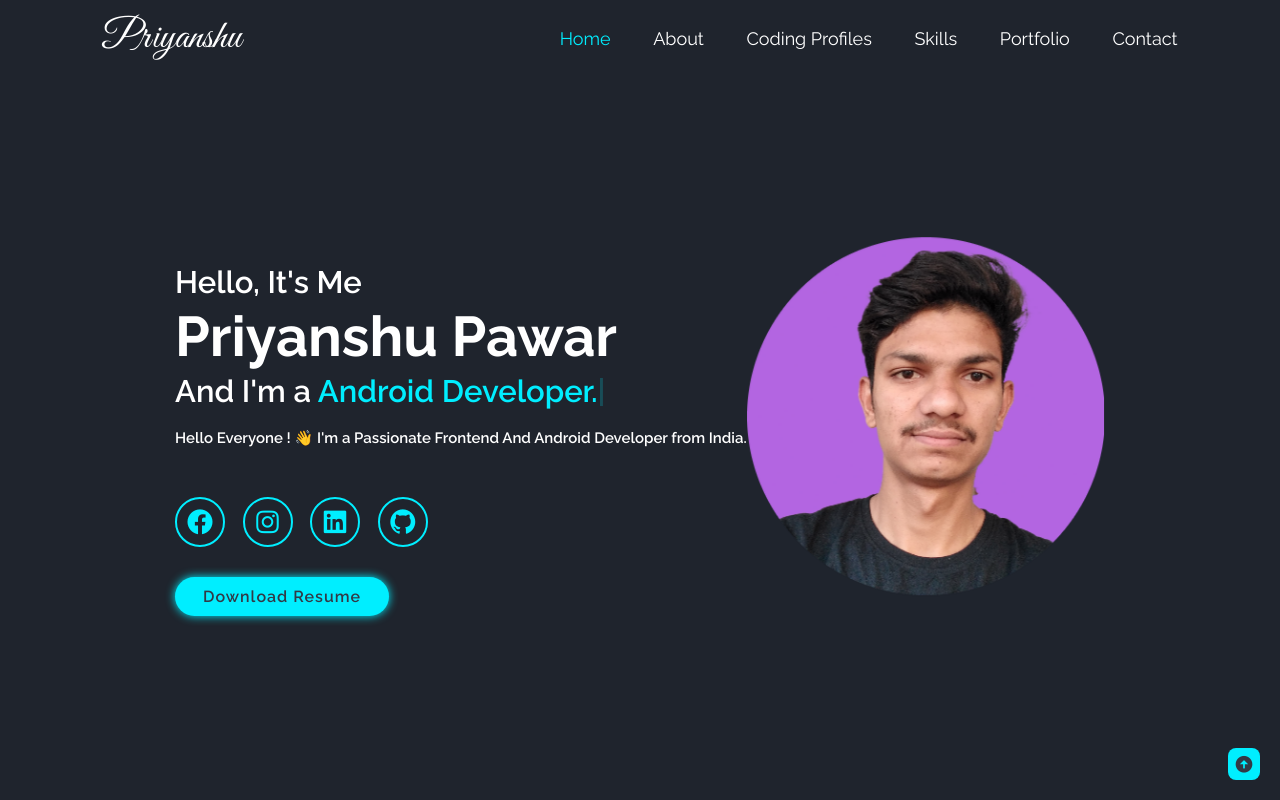
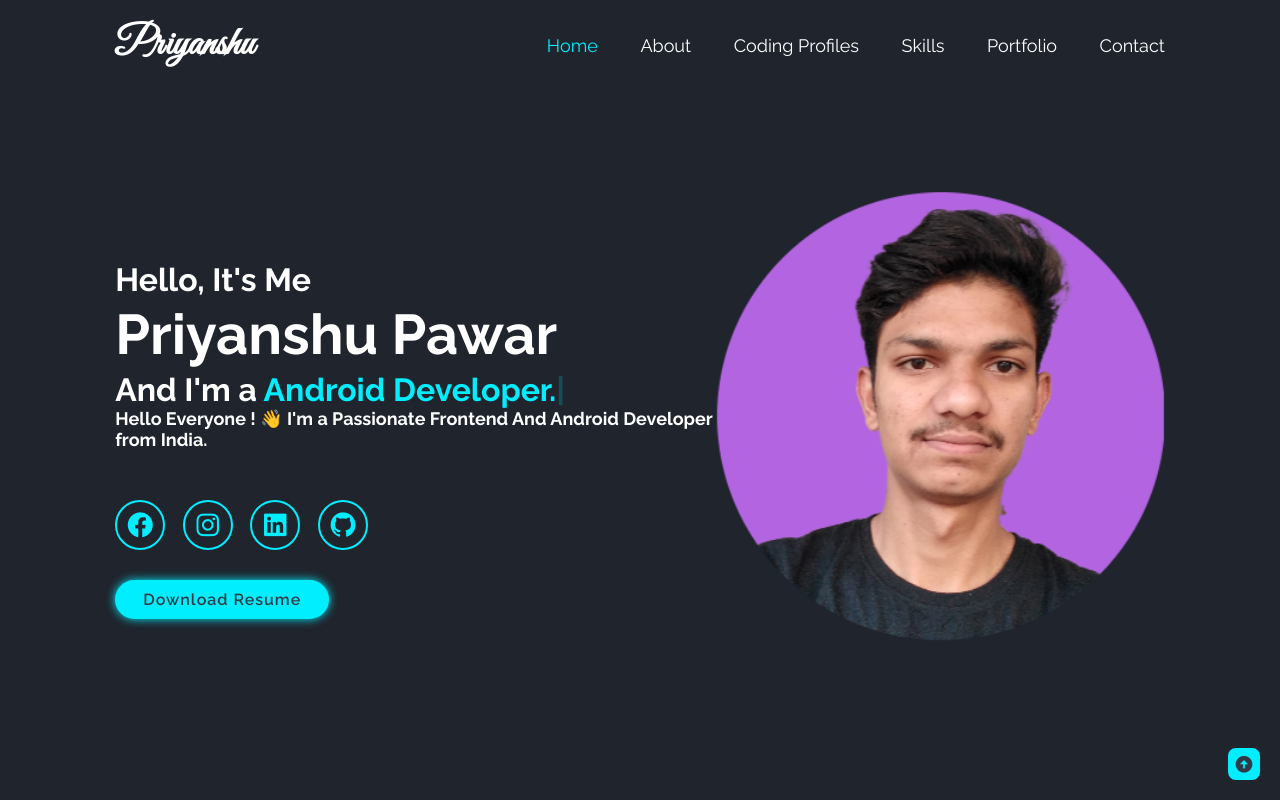
Before and after one commit to Priyanshu-Pawar/My-Personal-Portfolio, a plain HTML site: page MainFiles/index.html in a window 1280 px wide. Shown: the top 800 px of the page. Drawn offline with nearby package versions, Linux system fonts and the light colour scheme.

Commit message:
edit css

```diff
--- a/MainFiles/style.css
+++ b/MainFiles/style.css
@@ -43,7 +43,7 @@ section {
   top: 0;
   left: 0;
   width: 100%;
-  padding: 1.3rem 8%;
+  padding: 2rem 9%;
   background: var(--bg-color);
   display: flex;
   justify-content: space-between;
@@ -55,9 +55,9 @@ section {
 }
 
 .logo {
-  font-size: 40px;
+  font-size: 4rem;
   color: var(--text-color);
-  font-weight: 500;
+  font-weight: 600;
   cursor: default;
   font-family: "Great Vibes", cursive;
 }
@@ -90,7 +90,7 @@ section {
 
 /* image width */
 .home-img img {
-  width: 28vw;
+  width: 35vw;
   animation: floatImages 4s ease-in-out infinite;
 }
 
@@ -107,8 +107,8 @@ section {
 }
 
 .home-content h3 {
-  font-size: 3.1rem;
-  font-weight: 600;
+  font-size: 3.2rem;
+  font-weight: 700;
 }
 
 .home-content h3:nth-of-type(2) {
@@ -125,8 +125,8 @@ span {
 }
 
 .home-content p {
-  margin-top: 20px;
-  font-size: 1.5rem;
+  /* margin-top: 20px; */
+  font-size: 1.8rem;
 }
 
 .social-media a {
```
